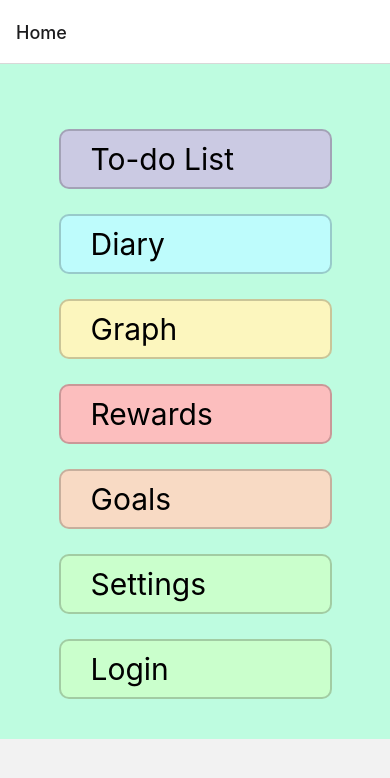
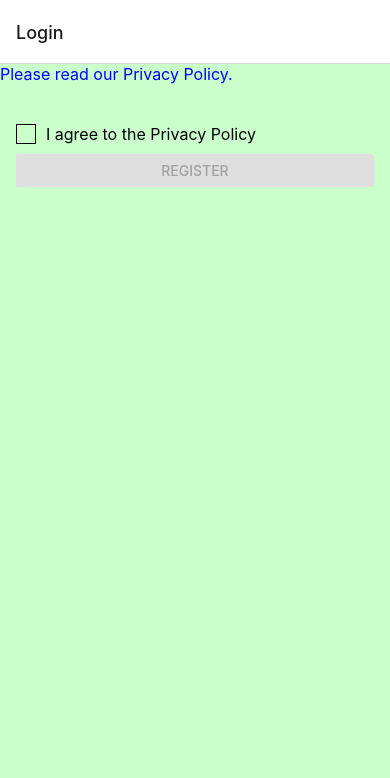
Before and after one commit to heleneab/MISS_Project, a React Native app: screen / in a window 390 px wide. Shown: the top 778 px of the page. Built offline with nearby package versions, Linux system fonts and the light colour scheme.

Commit message:
created navitagion between setting and register and register and home. made register first screen. removed login from main menu screen

```diff
--- a/App.js
+++ b/App.js
@@ -10,7 +10,7 @@ import {
 import React, {useState} from 'react';
 
 // Import our components. See the components directory
-import { NavigationContainer } from '@react-navigation/native';
+import { NavigationContainer, navigationRef, onReady } from '@react-navigation/native';
 import { createStackNavigator } from '@react-navigation/stack';
 import navigationContainer from "@react-navigation/native/src/NavigationContainer";
 
@@ -65,12 +65,6 @@ function HomeScreen({ navigation }) {
                         onPress={() => navigation.navigate('Settings')}>
                         <View style={{...styles.nav_button, backgroundColor: "#CAFFCC",}}>
                             <Text style={styles.nav_button_text}>Settings</Text>
-                        </View>
-                    </Pressable>
-                    <Pressable
-                        onPress={() => navigation.navigate('Login')}>
-                        <View style={{...styles.nav_button, backgroundColor: "#CAFFCC",}}>
-                            <Text style={styles.nav_button_text}>Login</Text>
                         </View>
                     </Pressable>
 
@@ -131,6 +125,9 @@ function SettingsScreen({ navigation }) {
             <View style = {styles.header}>
                 <Text style = {styles.heading}>Hei! jeg er en setting screen</Text>
             </View>
+            <Pressable onPress={() => navigation.navigate('Login')}>
+                <Text style={styles.linkText}>Log ut</Text>
+            </Pressable>
         </View>
     );
 }
@@ -142,7 +139,7 @@ function LoginScreen({ navigation }) {
             <Pressable onPress={() => navigation.navigate('Privacy')}>
                 <Text style={styles.linkText}>Please read our Privacy Policy.</Text>
             </Pressable>
-            <Login/>
+            <Login navigation={navigation}/>
         </View>
     );
 }
@@ -161,6 +158,7 @@ const Stack = createStackNavigator();
 function MyStack() {
     return (
         <Stack.Navigator /*screenOptions={{headerShown: false}}*/>
+            <Stack.Screen name="Login" component={LoginScreen} />
             <Stack.Screen name="Home" component={HomeScreen} />
             <Stack.Screen name="To-do List" component={ToDoScreen} />
             <Stack.Screen name="Diary" component={DiaryScreen} />
@@ -168,7 +166,6 @@ function MyStack() {
             <Stack.Screen name="Rewards" component={RewardsScreen} />
             <Stack.Screen name="Goals" component={GoalsScreen} />
             <Stack.Screen name="Settings" component={SettingsScreen} />
-            <Stack.Screen name="Login" component={LoginScreen} />
             <Stack.Screen name="Privacy" component={PrivacyScreen} />
         </Stack.Navigator>
     );
@@ -180,7 +177,7 @@ function MyStack() {
 export default function App() {
     return (
 
-        <NavigationContainer>
+        <NavigationContainer  ref={navigationRef} onReady={onReady}>
             <MyStack />
         </NavigationContainer>
 
--- a/components/Login.js
+++ b/components/Login.js
@@ -1,7 +1,11 @@
 import React, { useState } from 'react';
 import { View, ScrollView, Text, StyleSheet, TouchableOpacity, Button, Alert } from 'react-native';
+// Example usage in another file
+import { navigationRef } from '../App';
 
-const Login = () => {
+
+
+const Login = ({navigation}) => {
     const [agree, setAgree] = useState(false);
 
     const toggleAgree = () => {
@@ -14,6 +18,7 @@ const Login = () => {
             // ...
             // Show a success message or navigate to the next screen
             Alert.alert('Registration successful');
+            navigation.navigate('Home');
         } else {
             // Show an error message if the checkbox is not checked
             Alert.alert('Error', 'Please agree to the Privacy Policy');
```
